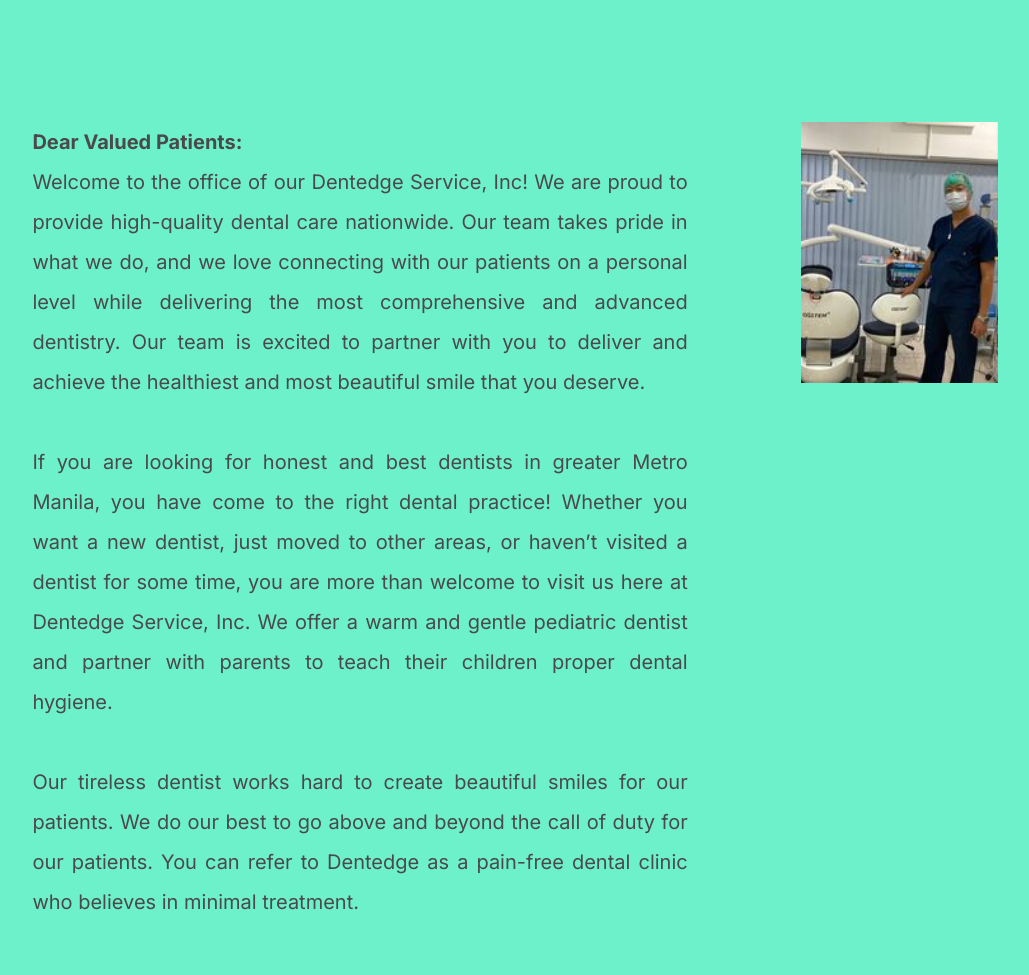
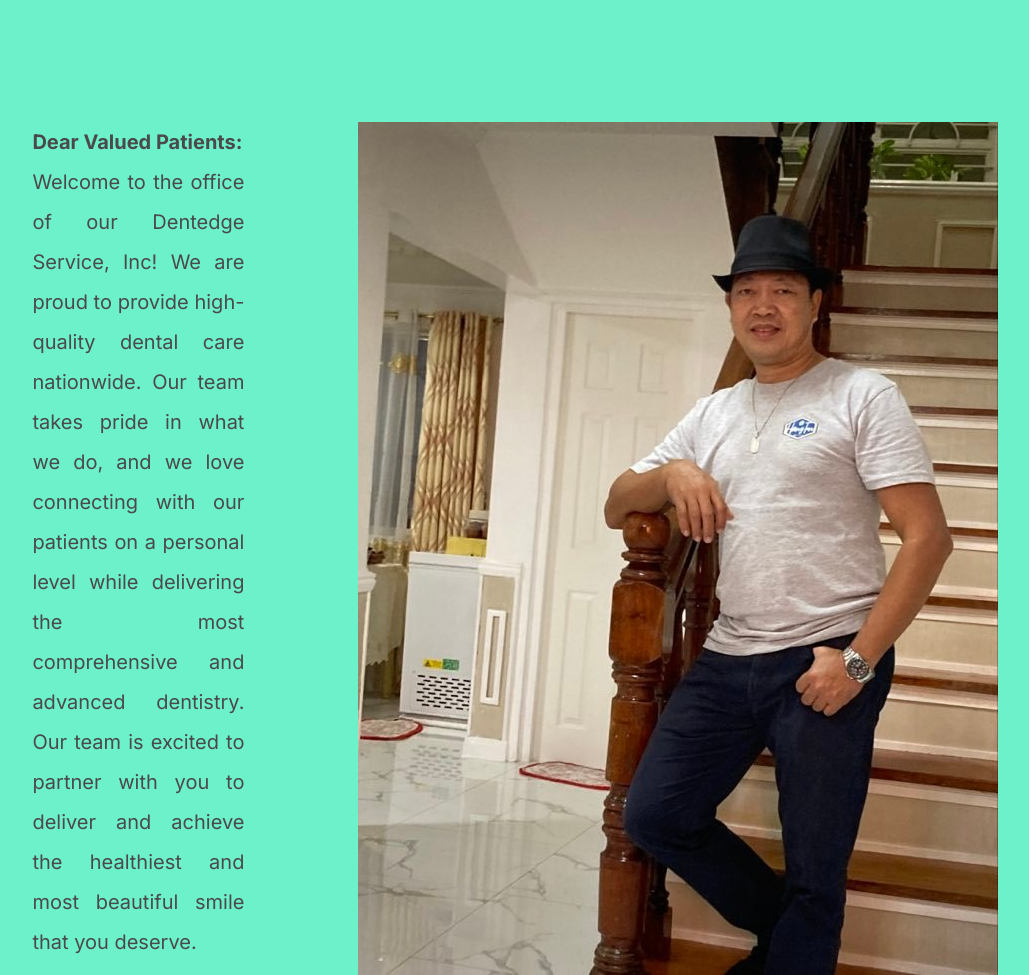
Before and after one commit to swyner97/dentedge, a plain HTML site: page index.html in a window 1280 px wide. Shown: the part 1460-2435 px from the top of the page, without its empty margins (210-1239 px from the left). Drawn offline with nearby package versions, Linux system fonts and the light colour scheme.

Commit message:
temp joke image

```diff
--- a/index.html
+++ b/index.html
@@ -119,7 +119,7 @@
             beyond the call of duty for our patients. You can refer to Dentedge as a pain-free dental clinic who
             believes in minimal treatment.
         </p>
-        <img src="./images/img3.jpg" alt="Dr. Nap Navarrette" id="doctor-img">
+        <img src="./images/nap.jpg" alt="Dr. Nap Navarrette" id="doctor-img">
     </section>
 
     <!-- Visit our gallery -->
```
Also changed, not shown: images/nap.jpg (added).
